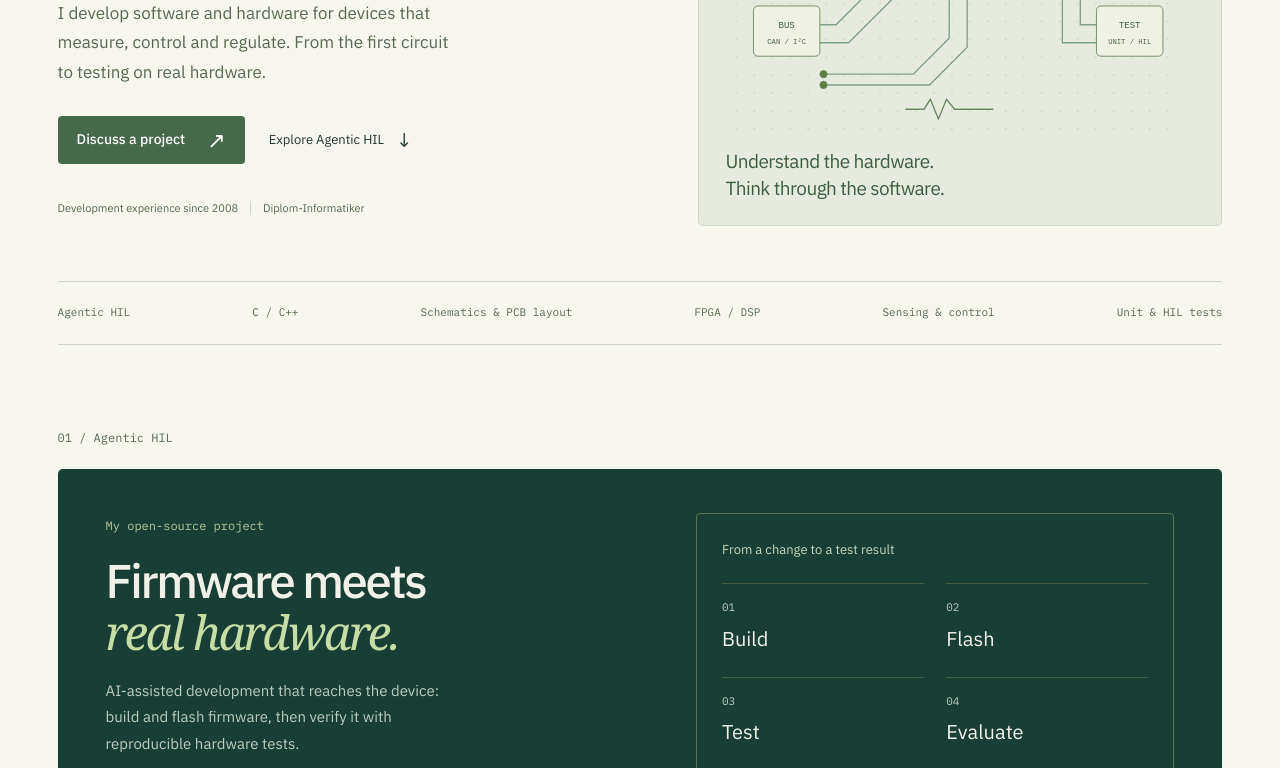
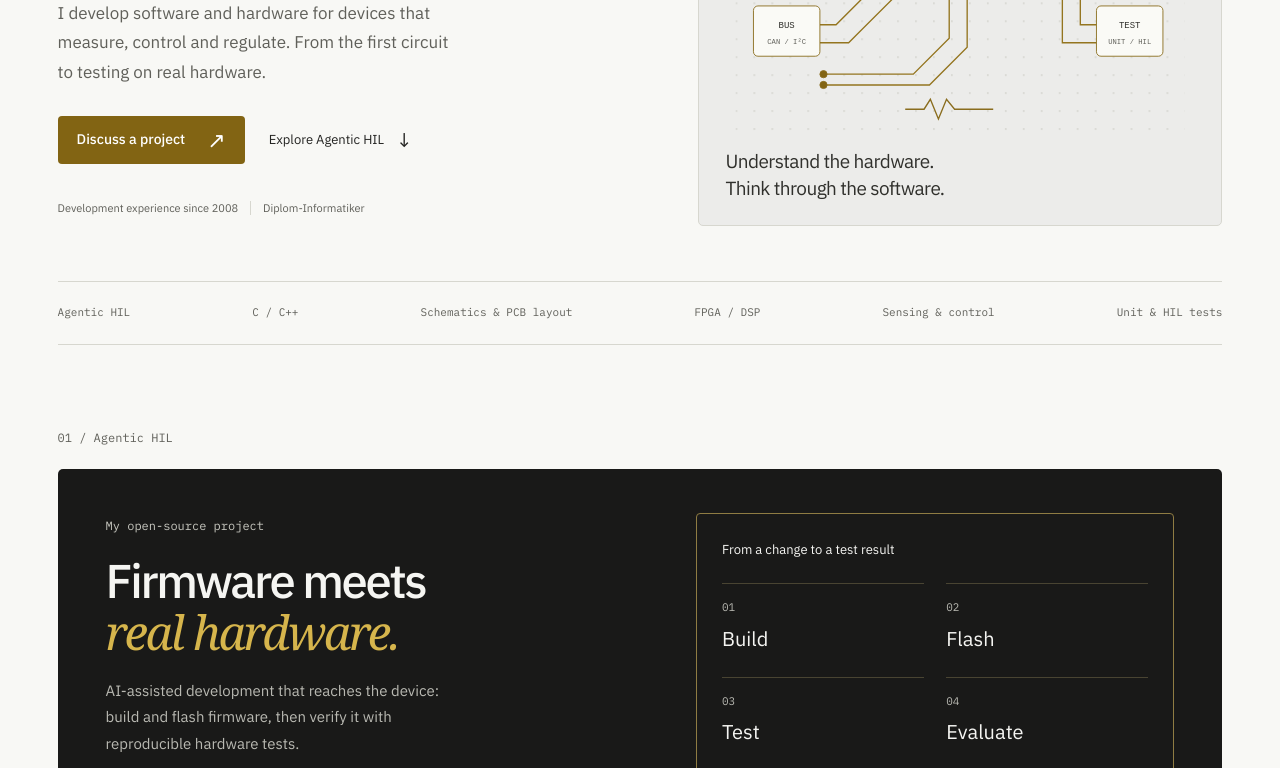
Before and after one commit to hp-8472/hannes-pauli.de, a website: page site/en.html in a window 1280 px wide. Shown: the part 479-1247 px from the top of the page. Drawn offline with Linux system fonts and the light colour scheme.

Commit message:
feat: Setze Schwarz, Weiß und Gold ein

```diff
--- a/site/en.html
+++ b/site/en.html
@@ -4,8 +4,8 @@
   <meta charset="utf-8">
   <meta name="viewport" content="width=device-width, initial-scale=1">
   <meta name="color-scheme" content="light dark">
-  <meta name="theme-color" media="(prefers-color-scheme: light)" content="#f7f7f0">
-  <meta name="theme-color" media="(prefers-color-scheme: dark)" content="#121715">
+  <meta name="theme-color" media="(prefers-color-scheme: light)" content="#f8f8f5">
+  <meta name="theme-color" media="(prefers-color-scheme: dark)" content="#101010">
   <meta name="author" content="Hannes Pauli">
   <meta name="description" content="Embedded Systems Development by Hannes Pauli: Agentic HIL, C/C++ firmware, circuit design, PCB layout, FPGA and hardware testing.">
   <meta name="robots" content="index, follow, max-snippet:-1, max-image-preview:large">
@@ -20,12 +20,12 @@
   <meta property="og:locale:alternate" content="de_DE">
   <meta property="og:url" content="https://hannes-pauli.de/en.html">
   <title>Hannes Pauli | Embedded Systems Development</title>
-  <link rel="icon" href="./favicon.svg" type="image/svg+xml">
+  <link rel="icon" href="./favicon.svg?v=20261102-gold" type="image/svg+xml">
   <script src="./language.js?v=20261102-auto"></script>
-  <script src="./theme.js?v=20261102-popovers"></script>
+  <script src="./theme.js?v=20261102-gold"></script>
   <script src="./header.js?v=20261102-popovers" defer></script>
-  <link rel="stylesheet" href="./style.css?v=20261102-popovers">
-  <link rel="stylesheet" href="./theme.css?v=20261102-i18n">
+  <link rel="stylesheet" href="./style.css?v=20261102-gold">
+  <link rel="stylesheet" href="./theme.css?v=20261102-gold">
   <script type="application/ld+json">
 {
   "@context": "https://schema.org",
--- a/site/style.css
+++ b/site/style.css
@@ -90,7 +90,7 @@ em { font-family: var(--serif); font-weight: 400; }
 /* Agentic HIL remains the first, numbered focus. */
 .hil-section { padding-bottom: 0; }
 .hil-section-label { margin-bottom: 22px; }
-.hil-panel { display: grid; grid-template-columns: 1.1fr 1fr; align-items: center; gap: 64px; padding: 44px 48px; background: var(--green); border-radius: 5px; color: var(--ink); }
+.hil-panel { display: grid; grid-template-columns: 1.1fr 1fr; align-items: center; gap: 64px; padding: 44px 48px; background: var(--feature-surface); border-radius: 5px; color: var(--ink); }
 .hil-copy .eyebrow { color: var(--soft-text); }
 .hil-copy h2 { font-size: clamp(36px, 3.7vw, 48px); margin-top: 20px; }
 .hil-copy h2 em { color: var(--accent); }
@@ -322,8 +322,8 @@ summary::-webkit-details-marker { display: none; }
   *, *::before, *::after { animation: none !important; transition: none !important; }
 }
 @media print {
-  :root { color-scheme: light; --paper: #fff; --ink: #20372d; --accent: #405d32; --muted: #4c5e50; }
-  body, .projects, .project-card, .hil-panel { background: #fff; color: #20372d; }
+  :root { color-scheme: light; --paper: #fff; --ink: #232321; --accent: #6b5212; --muted: #54544e; }
+  body, .projects, .project-card, .hil-panel { background: #fff; color: #232321; }
   .navigation, .menu-toggle, .header-picker, .hero-art, .project-visual, .hil-diagram, .hero-actions, .copy-email, .skip-link { display: none !important; }
   .section-shell { padding-inline: 0; }
   .section-space { padding-block: 28px; }
--- a/site/theme.css
+++ b/site/theme.css
@@ -1,159 +1,163 @@
 :root {
   color-scheme: light;
-  --paper: #f7f7f0;
-  --ink: #20372d;
-  --muted: #58694e;
-  --green: #183e35;
-  --line: #d0d9c9;
-  --accent: #47694b;
-  --accent-hover: #36573a;
+  --paper: #f8f8f5;
+  --ink: #232321;
+  --muted: #60605a;
+  --feature-surface: #191918;
+  --line: #d7d7cf;
+  --accent: #826413;
+  --accent-hover: #694e0b;
   --on-accent: #ffffff;
-  --soft-text: #53684a;
-  --surface: #e7ebdf;
-  --surface-section: #eef0e7;
-  --surface-card: #f7f7f0;
-  --surface-art: #e1e7d7;
-  --surface-hover: #e3e9d8;
-  --strong-line: #758968;
-  --shadow: #183e351a;
-  --art-text: #3d5e40;
-  --art-muted: #53684a;
-  --art-grid: #a9bcb0;
-  --art-line: #829e87;
-  --art-edge: #6c8861;
-  --art-fill: #eff1e5;
-  --art-signal: #5b7d3f;
-  --chip-from: #315c4f;
-  --chip-to: #163e33;
-  --chip-edge: #123a2d;
-  --chip-ink: #f0f2e9;
-  --chip-label: #c3d5ac;
-  --board-fill: #cbd8ba;
-  --board-mid: #c2ceb1;
-  --board-mid-edge: #8da079;
-  --board-back: #b6c4a6;
-  --board-back-edge: #80956e;
-  --board-stripe: #a2b691;
-  --board-chip: #355541;
-  --board-chip-border: #42613d;
-  --board-chip-shadow: #97ae82;
-  --board-chip-shadow-edge: #708960;
-  --board-label: #3d5b32;
-  --board-screw: #e0e8d1;
-  --board-screw-edge: #779363;
+  --soft-text: #626058;
+  --surface: #ececea;
+  --surface-section: #f0f0ec;
+  --surface-card: #fafaf7;
+  --surface-art: #e7e7e1;
+  --surface-hover: #e8e5da;
+  --strong-line: #8c835f;
+  --shadow: #1010101a;
+  --art-text: #30302c;
+  --art-muted: #62625c;
+  --art-grid: #b8b8ac;
+  --art-line: #94751f;
+  --art-edge: #8a6d1e;
+  --art-fill: #fafaf6;
+  --art-signal: #826413;
+  --chip-from: #2c2c29;
+  --chip-to: #151514;
+  --chip-edge: #b59136;
+  --chip-ink: #f5f5f2;
+  --chip-label: #e3c665;
+  --board-fill: #252523;
+  --board-mid: #20201e;
+  --board-mid-edge: #9b813a;
+  --board-back: #191918;
+  --board-back-edge: #756230;
+  --board-stripe: #b89940;
+  --board-chip: #111110;
+  --board-chip-border: #d6b54c;
+  --board-chip-shadow: #484434;
+  --board-chip-shadow-edge: #b99a45;
+  --board-label: #f5f5f2;
+  --board-screw: #30302b;
+  --board-screw-edge: #d6b54c;
 }
 
 @media screen and (prefers-color-scheme: dark) {
   :root:not([data-theme="light"]) {
     color-scheme: dark;
-    --paper: #121715;
-    --ink: #f0f2e9;
-    --muted: #acb7ad;
-    --green: #1d3329;
-    --line: #344139;
-    --accent: #c6dda5;
-    --accent-hover: #d9ecbb;
-    --on-accent: #17241a;
-    --soft-text: #b7c8a7;
-    --surface: #1b251f;
-    --surface-section: #171e1a;
-    --surface-card: #1b231d;
-    --surface-art: #222e24;
-    --surface-hover: #2b3b2b;
-    --strong-line: #759565;
-    --shadow: #00000055;
-    --art-text: #d0ddbf;
-    --art-muted: #b7c8a4;
-    --art-grid: #768d70;
-    --art-line: #6d8869;
-    --art-edge: #a3bf8b;
-    --art-fill: #233327;
-    --art-signal: #b3cd8d;
-    --chip-from: #36533b;
-    --chip-to: #1b3426;
-    --chip-edge: #8ca66b;
-    --board-fill: #30442e;
-    --board-mid: #293a26;
-    --board-mid-edge: #688257;
-    --board-back: #22311f;
-    --board-back-edge: #55714c;
-    --board-stripe: #55734a;
-    --board-chip: #14291d;
-    --board-chip-border: #c0d39f;
-    --board-chip-shadow: #79935f;
-    --board-chip-shadow-edge: #a2b985;
-    --board-label: #d1dfc3;
-    --board-screw: #273e29;
-    --board-screw-edge: #a3bb84;
+    --paper: #101010;
+    --ink: #f5f5f2;
+    --muted: #b9b9b2;
+    --feature-surface: #191918;
+    --line: #383832;
+    --accent: #d6b54c;
+    --accent-hover: #e7cc78;
+    --on-accent: #17150d;
+    --soft-text: #c9c9c1;
+    --surface: #1b1b19;
+    --surface-section: #151514;
+    --surface-card: #1a1a18;
+    --surface-art: #20201d;
+    --surface-hover: #302c20;
+    --strong-line: #8f7c43;
+    --shadow: #00000066;
+    --art-text: #f5f5f2;
+    --art-muted: #c1c1b7;
+    --art-grid: #6b6858;
+    --art-line: #b3953d;
+    --art-edge: #d6b54c;
+    --art-fill: #24241f;
+    --art-signal: #e3c665;
+    --chip-from: #2b2b28;
+    --chip-to: #141413;
+    --chip-edge: #d6b54c;
+    --chip-ink: #f5f5f2;
+    --chip-label: #e3c665;
+    --board-fill: #252523;
+    --board-mid: #20201e;
+    --board-mid-edge: #9b813a;
+    --board-back: #191918;
+    --board-back-edge: #756230;
+    --board-stripe: #b89940;
+    --board-chip: #111110;
+    --board-chip-border: #d6b54c;
+    --board-chip-shadow: #484434;
+    --board-chip-shadow-edge: #b99a45;
+    --board-label: #f5f5f2;
+    --board-screw: #30302b;
+    --board-screw-edge: #d6b54c;
   }
 }
 
 @media screen {
   :root[data-theme="dark"] {
     color-scheme: dark;
-    --paper: #121715;
-    --ink: #f0f2e9;
-    --muted: #acb7ad;
-    --green: #1d3329;
-    --line: #344139;
-    --accent: #c6dda5;
-    --accent-hover: #d9ecbb;
-    --on-accent: #17241a;
-    --soft-text: #b7c8a7;
-    --surface: #1b251f;
-    --surface-section: #171e1a;
-    --surface-card: #1b231d;
-    --surface-art: #222e24;
-    --surface-hover: #2b3b2b;
-    --strong-line: #759565;
-    --shadow: #00000055;
-    --art-text: #d0ddbf;
-    --art-muted: #b7c8a4;
-    --art-grid: #768d70;
-    --art-line: #6d8869;
-    --art-edge: #a3bf8b;
-    --art-fill: #233327;
-    --art-signal: #b3cd8d;
-    --chip-from: #36533b;
-    --chip-to: #1b3426;
-    --chip-edge: #8ca66b;
-    --board-fill: #30442e;
-    --board-mid: #293a26;
-    --board-mid-edge: #688257;
-    --board-back: #22311f;
-    --board-back-edge: #55714c;
-    --board-stripe: #55734a;
-    --board-chip: #14291d;
-    --board-chip-border: #c0d39f;
-    --board-chip-shadow: #79935f;
-    --board-chip-shadow-edge: #a2b985;
-    --board-label: #d1dfc3;
-    --board-screw: #273e29;
-    --board-screw-edge: #a3bb84;
+    --paper: #101010;
+    --ink: #f5f5f2;
+    --muted: #b9b9b2;
+    --feature-surface: #191918;
+    --line: #383832;
+    --accent: #d6b54c;
+    --accent-hover: #e7cc78;
+    --on-accent: #17150d;
+    --soft-text: #c9c9c1;
+    --surface: #1b1b19;
+    --surface-section: #151514;
+    --surface-card: #1a1a18;
+    --surface-art: #20201d;
+    --surface-hover: #302c20;
+    --strong-line: #8f7c43;
+    --shadow: #00000066;
+    --art-text: #f5f5f2;
+    --art-muted: #c1c1b7;
+    --art-grid: #6b6858;
+    --art-line: #b3953d;
+    --art-edge: #d6b54c;
+    --art-fill: #24241f;
+    --art-signal: #e3c665;
+    --chip-from: #2b2b28;
+    --chip-to: #141413;
+    --chip-edge: #d6b54c;
+    --chip-ink: #f5f5f2;
+    --chip-label: #e3c665;
+    --board-fill: #252523;
+    --board-mid: #20201e;
+    --board-mid-edge: #9b813a;
+    --board-back: #191918;
+    --board-back-edge: #756230;
+    --board-stripe: #b89940;
+    --board-chip: #111110;
+    --board-chip-border: #d6b54c;
+    --board-chip-shadow: #484434;
+    --board-chip-shadow-edge: #b99a45;
+    --board-label: #f5f5f2;
+    --board-screw: #30302b;
+    --board-screw-edge: #d6b54c;
   }
 }
 
 .hil-panel {
-  --ink: #f0f2e9;
-  --muted: #bdcdbf;
-  --soft-text: #b7cb9f;
-  --accent: #c6dda5;
-  --accent-hover: #d9ecbb;
-  --on-accent: #17241a;
-  --line: #455c3e;
-  --strong-line: #58724e;
-  --art-muted: #c6d6bb;
-  --art-text: #c6d6bb;
-  --art-edge: #a3bf8b;
+  --ink: #f5f5f2;
+  --muted: #b9b9b2;
+  --soft-text: #c9c9c1;
+  --accent: #d6b54c;
+  --accent-hover: #e7cc78;
+  --on-accent: #17150d;
+  --line: #494432;
+  --strong-line: #8f7c43;
+  --art-muted: #c1c1b7;
+  --art-text: #f5f5f2;
+  --art-edge: #d6b54c;
 }
 
 @media print {
   :root { color-scheme: light; --paper: #fff; }
   .hil-panel {
-    --ink: #20372d;
-    --muted: #4c5e50;
-    --accent: #405d32;
+    --ink: #232321;
+    --muted: #54544e;
+    --accent: #6b5212;
     --on-accent: #fff;
-    --soft-text: #405d32;
+    --soft-text: #54544e;
   }
 }
--- a/site/theme.js
+++ b/site/theme.js
@@ -12,7 +12,7 @@
 
   function updateBrowserColor() {
     const dark = mode === 'dark' || (mode === 'system' && systemTheme.matches);
-    const color = dark ? '#121715' : '#f7f7f0';
+    const color = dark ? '#101010' : '#f8f8f5';
     document.querySelectorAll('meta[name="theme-color"]').forEach(meta => {
       meta.content = color;
     });
```
Also changed, not shown: site/contact.html (+6 -6 lines), site/datenschutz.html (+6 -6 lines), site/impressum.html (+6 -6 lines), site/index.html (+6 -6 lines), site/kontakt-erhalten.html (+6 -6 lines), site/legal-notice.html (+6 -6 lines), site/privacy.html (+6 -6 lines), README.md, site/favicon.svg.
